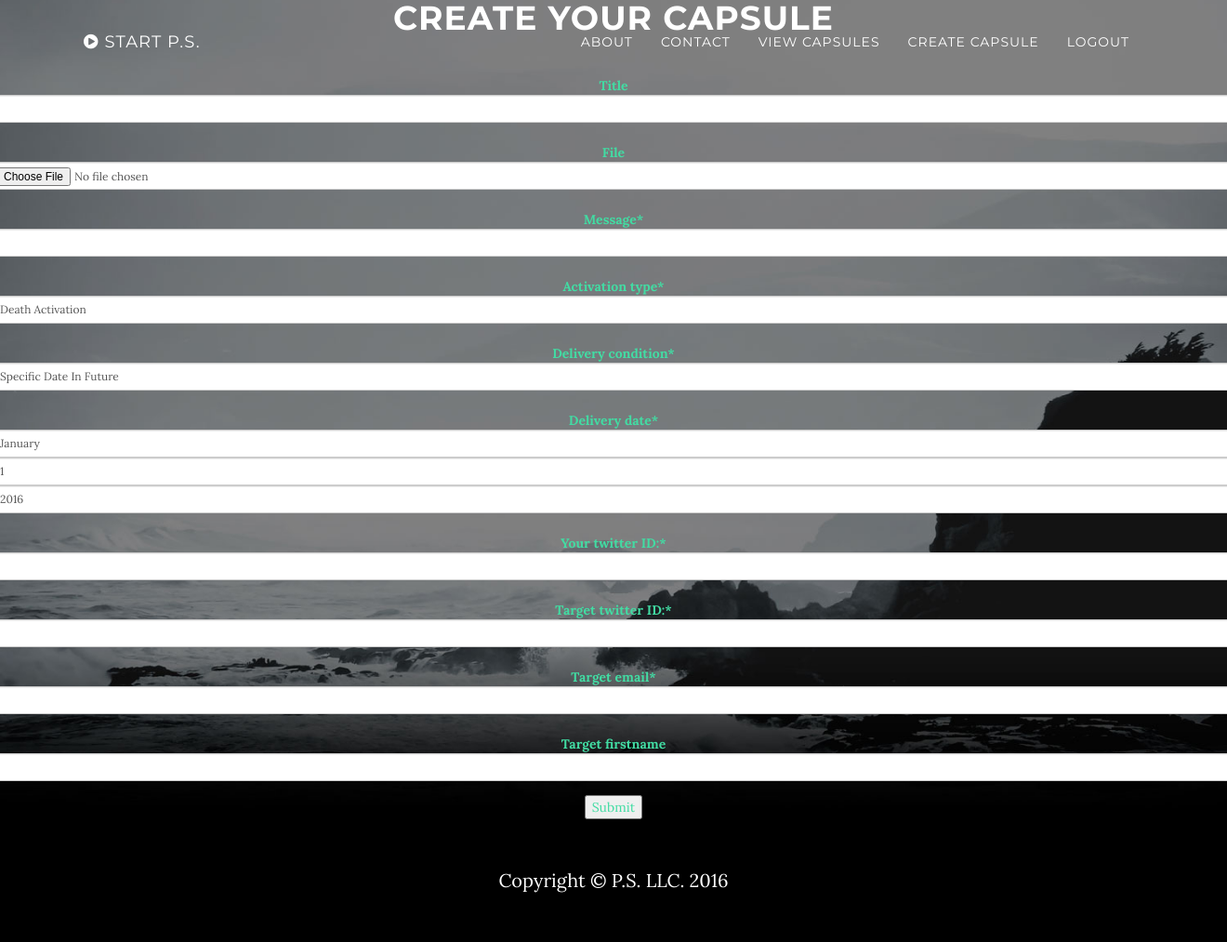
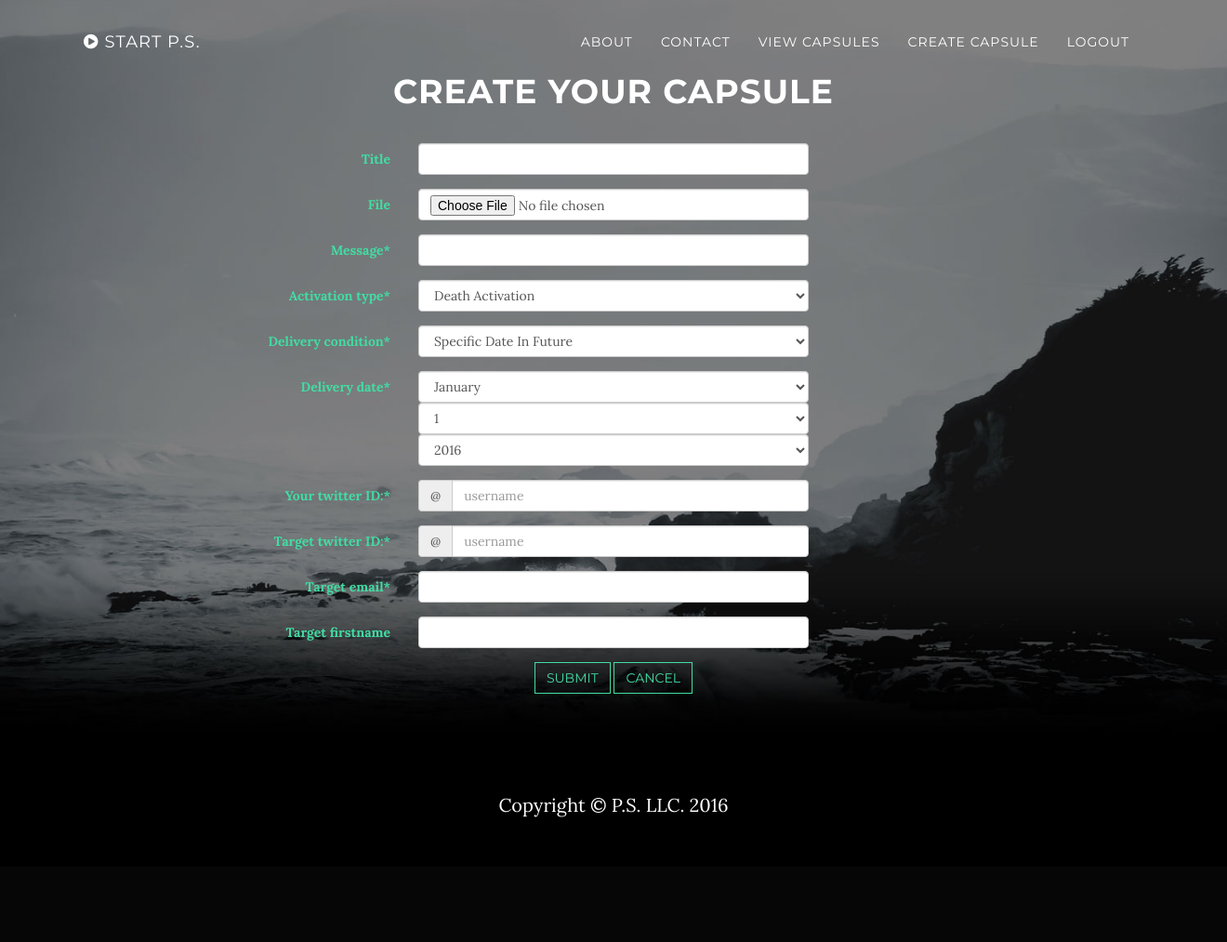
Before and after one commit to Onebrownsound/PS, a Django app: page /create_capsule/ in a window 1320 px wide; the page is wider, and only the part inside the window is pictured. Shown: that part at 93% size. After the commit the page ends 879 px from the top of that part, so only its background shows below. Run offline with Django 3.2, Linux system fonts and the light colour scheme; a user stored in the database is signed in; parts of the project's set-up code (start-up, migrations or seed data) failed here and were passed over; some libraries are stand-ins or nearby versions.

Commit message:
Cleaned up create_capsule form looks really nice and utilizes crispy forms now. Working on JS for hiding delivery date when choice is not specific date.

```diff
--- a/core/forms.py
+++ b/core/forms.py
@@ -5,7 +5,7 @@
 from django.core.exceptions import ValidationError
 from crispy_forms.helper import FormHelper
 from crispy_forms.layout import Layout, Div, Submit, HTML, Button, Row, Field
-from crispy_forms.bootstrap import AppendedText, PrependedText, FormActions
+from crispy_forms.bootstrap import AppendedText, PrependedText, FormActions, TabHolder, Tab, FormActions
 
 
 class RegisterUserForm(forms.ModelForm):
@@ -45,16 +45,31 @@
     class Meta:
         model = Capsule
         fields = (
-            'title', 'file', 'message', 'activation_type', 'delivery_condition', "delivery_date", 'author_twitter',
+            'title', 'file', 'message', 'activation_type', 'delivery_condition', 'author_twitter',
             'target_twitter', 'target_email', 'target_firstname'
         )
-        # Uni-form
 
     helper = FormHelper()
-    helper.form_class = 'form-group '
+    helper.form_class = 'form-horizontal indigo'
+    helper.form_method = 'POST'
+
+    helper.label_class = 'col-lg-4'
+    helper.field_class = 'col-lg-4'
 
     helper.layout = Layout(
-        Field('title', css_class='indigo')
-
+        Field('title', ),
+        Field('file', ),
+        Field('message', ),
+        Field('activation_type', ),
+        Field('delivery_condition', ),
+        Field('delivery_date'),
+        PrependedText('author_twitter', '@', placeholder="username"),
+        PrependedText('target_twitter', '@', placeholder="username"),
+        Field('target_email'),
+        Field('target_firstname', ),
+        FormActions(
+            Submit('submit', 'Submit', css_class='indigo btn btn-default'),
+            Button('cancel', 'Cancel', css_class='indigo btn btn-default')
+        ),
 
     )
--- /dev/null
+++ b/core/static/core/js/create_capsule.js
@@ -0,0 +1,7 @@
+/**
+ * Created by root on 4/10/16.
+ */
+
+var e = document.getElementById("div_id_delivery_condition");
+var current_activation_choice = e.options[e.selectedIndex]
+console.log(current_activation_choice)
--- a/core/templates/create_capsule.html
+++ b/core/templates/create_capsule.html
@@ -1,21 +1,17 @@
 {% extends "base.html" %}
+{% load crispy_forms_tags %}
 {% block content %}
     <header class="intro">
         <div class="intro-body">
+            <br> <br>
             <h1>Create Your Capsule</h1>
-            {% if invalid %}
-                <p>Error Message Here</p>
-            {% endif %}
-            {% if form.errors %}
-                {{ form.errors }} <!-- display the form errors if they exist -->
-            {% endif %}
-            <form id='form' class="form-horizontal indigo form-group-sm " action="" method="POST"
-                  enctype="multipart/form-data">
-                {% csrf_token %}
-                {% load crispy_forms_tags %}
-                {{ form|crispy }}
-                <input class="submit" type="submit" value="Submit">
-            </form>
+
+
+            {% crispy form %}
+
         </div>
     </header>
+    <!-- Custom Capsule JavaScript -->
+    {% load staticfiles %}
+    <script src="{% static "core/js/create_capsule.js" %}"></script>
 {% endblock %}
--- a/core/templates/index.html
+++ b/core/templates/index.html
@@ -53,7 +53,7 @@
             </p>
             <ul class="list-inline banner-social-buttons">
                 <li>
-                    <a href="https://twitter.com/" class="btn btn-default btn-lg"><i class="fa fa-twitter fa-fw"></i>
+                    <a href="https://twitter.com/_PSDev" class="btn btn-default btn-lg"><i class="fa fa-twitter fa-fw"></i>
                         <span class="network-name">Twitter</span></a>
                 </li>
                 <li>
```
